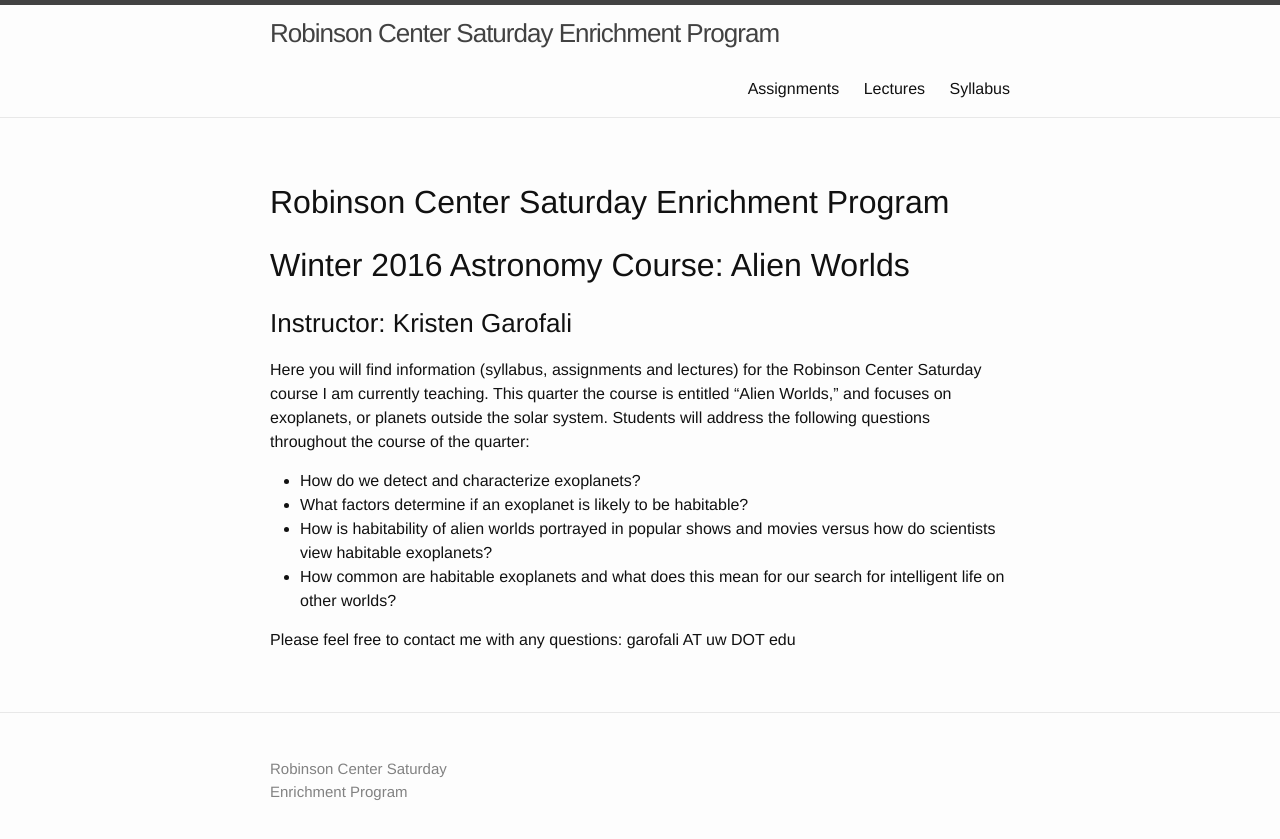
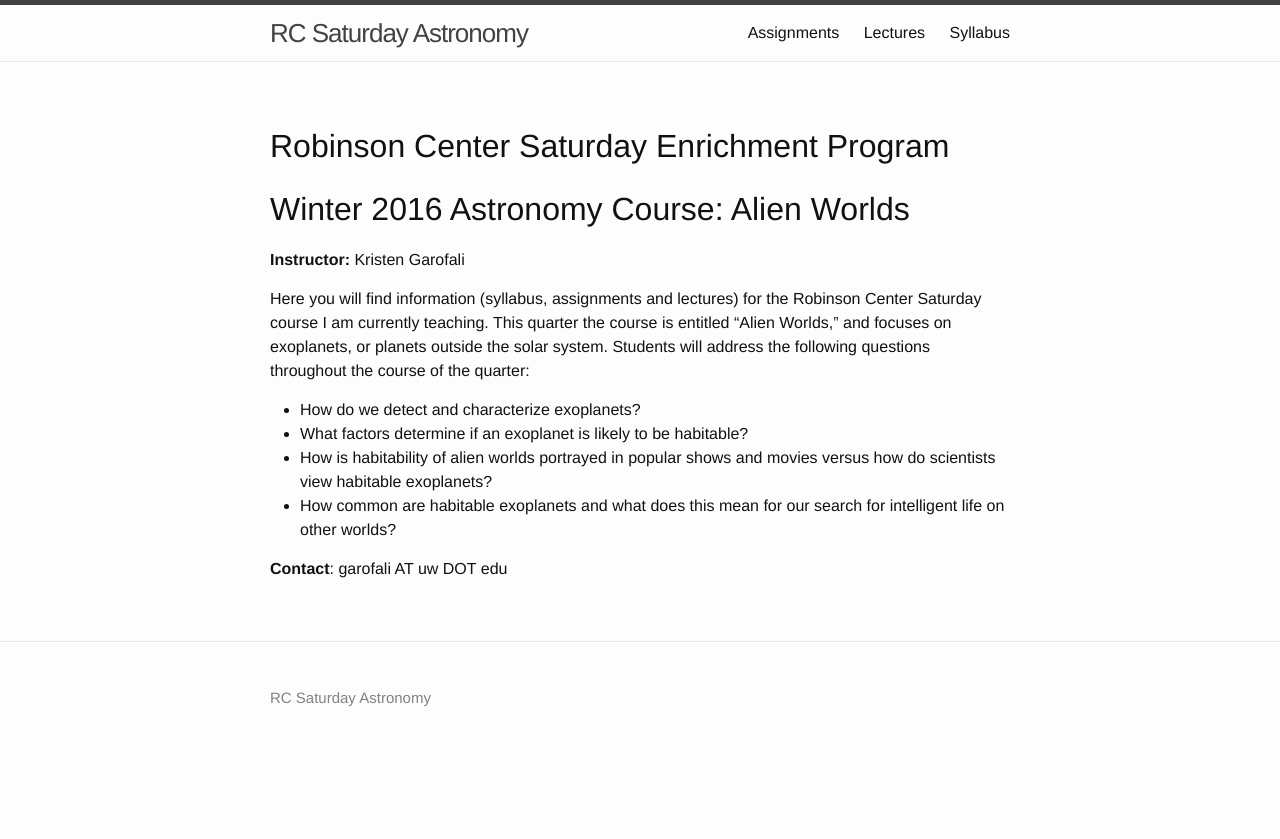
Before and after one commit to kgarofali/robinson-center, a Jekyll site: the page built from index.md, in a window 1280 px wide. Shown: the top 839 px of the page. Built offline with Jekyll 4.4.1, drawn with Linux system fonts in a browser that asks for light colours.

Commit message:
formatting index page

```diff
--- a/_config.yml
+++ b/_config.yml
@@ -1,5 +1,5 @@
 # Site settings
-title: Robinson Center Saturday Enrichment Program
+title: RC Saturday Astronomy
 email: garofali@uw.edu
 description: > # this means to ignore newlines until "baseurl:"
 baseurl: "/robinson-center/" # the subpath of your site, e.g. /blog/
--- a/index.md
+++ b/index.md
@@ -4,8 +4,10 @@
 ---
 
 ## Robinson Center Saturday Enrichment Program
+
 ## Winter 2016 Astronomy Course: Alien Worlds
-### Instructor: Kristen Garofali
+
+**Instructor:** Kristen Garofali
 
 Here you will find information (syllabus, assignments and lectures) for
 the Robinson Center Saturday course I am currently teaching. This quarter
@@ -20,4 +22,4 @@
 - How common are habitable exoplanets and what does this mean for our search for
 intelligent life on other worlds?
 
-Please feel free to contact me with any questions: garofali AT uw DOT edu
+**Contact**: garofali AT uw DOT edu
```
